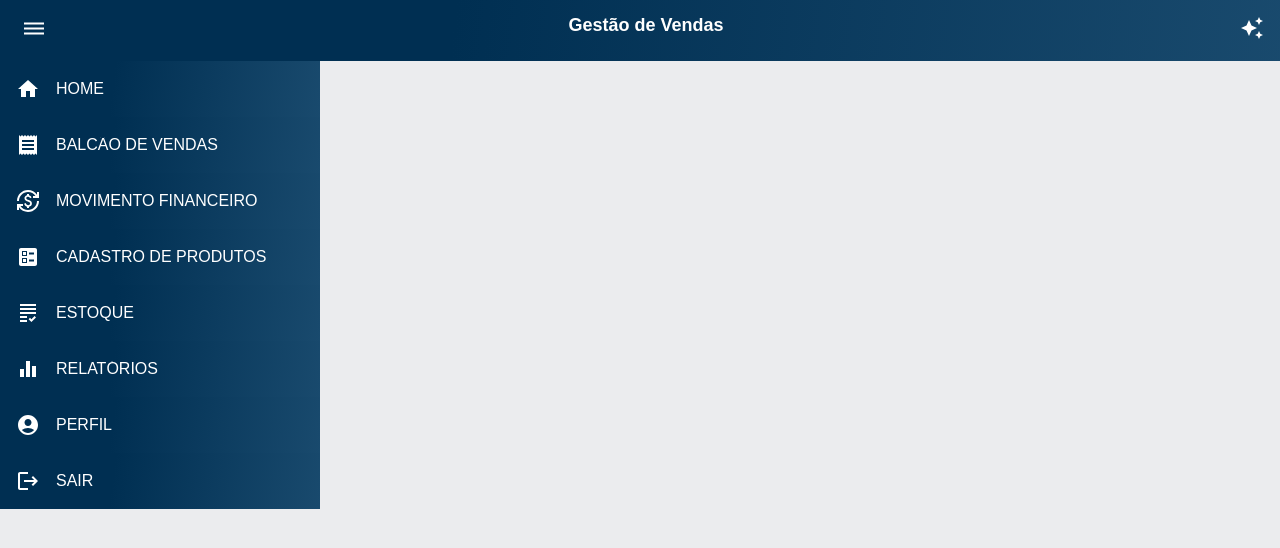
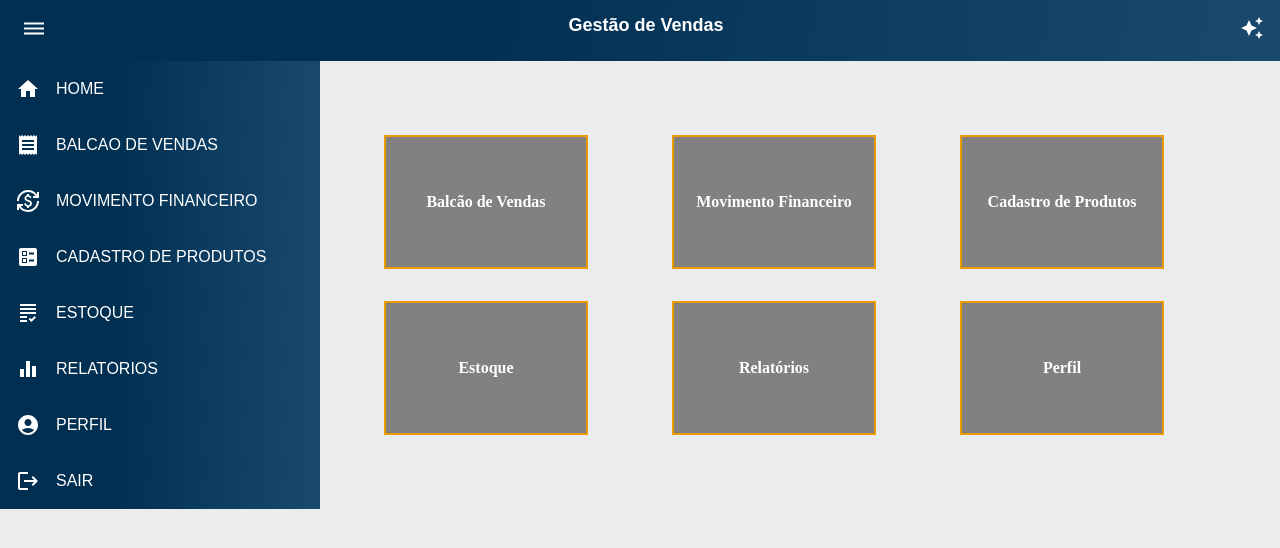
Before and after one commit to LeticiaSantanaa/Gestao_de_Vendas, a React (Create React App) app: page / in a window 1280 px wide. Shown: the top 548 px of the page. Built offline with nearby package versions, Linux system fonts and the light colour scheme.

Commit message:
implementado os links da pagina home

```diff
--- a/src/modules/public/pages/home/pages/Home.jsx
+++ b/src/modules/public/pages/home/pages/Home.jsx
@@ -1,4 +1,5 @@
 import Cabecalho from "../../cabecalho/Cabecalho";
+import {} from "../../../styles/Home.css";
 import {} from '../../../styles/Reset.css';
 import MenuLateral from "../../menu-lateral/MenuLateral";
 
@@ -6,7 +7,19 @@ export const Home = () => {
     return(
         <>
             <Cabecalho/>
+            <main className="principal">
             <MenuLateral/>
+
+                <ul className="principal-links">
+                    <li>Balcão de Vendas</li>
+                    <li>Movimento Financeiro</li>
+                    <li>Cadastro de Produtos</li>
+                    <li>Estoque</li>
+                    <li>Relatórios</li>
+                    <li>Perfil</li>
+
+                </ul>
+            </main>
         </>
 
     )
--- /dev/null
+++ b/src/modules/public/styles/Home.css
@@ -0,0 +1,29 @@
+.principal{
+    display: grid;
+    grid-template-columns: 1fr 3fr;
+    justify-content: center;
+    align-items: center;
+}
+
+.principal-links{
+    display: grid;
+    grid-template-columns: 1fr 1fr 1fr;
+    gap: 2rem ;
+    padding: 4rem;
+    align-items: center;
+    justify-content: center;
+}
+
+.principal-links>li{
+    color: var(--branco);
+    display: flex;
+    align-items: center;
+    justify-content: center;
+    width: 200px;
+    height: 130px;
+    border: 2px solid var(--laranja);
+    font-family: var(--fonte-principal);
+    background-color: rgb(129, 129, 129);
+    font-weight: 700;
+
+}
```
